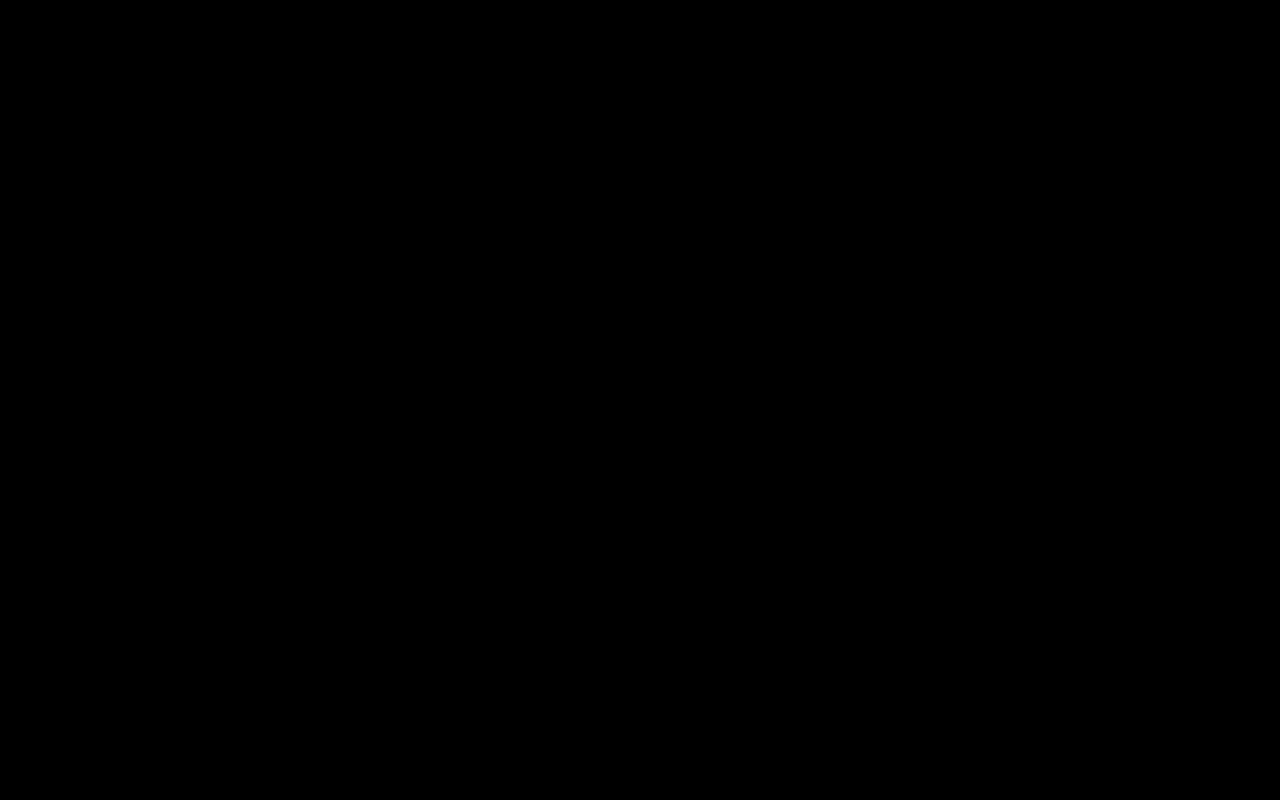
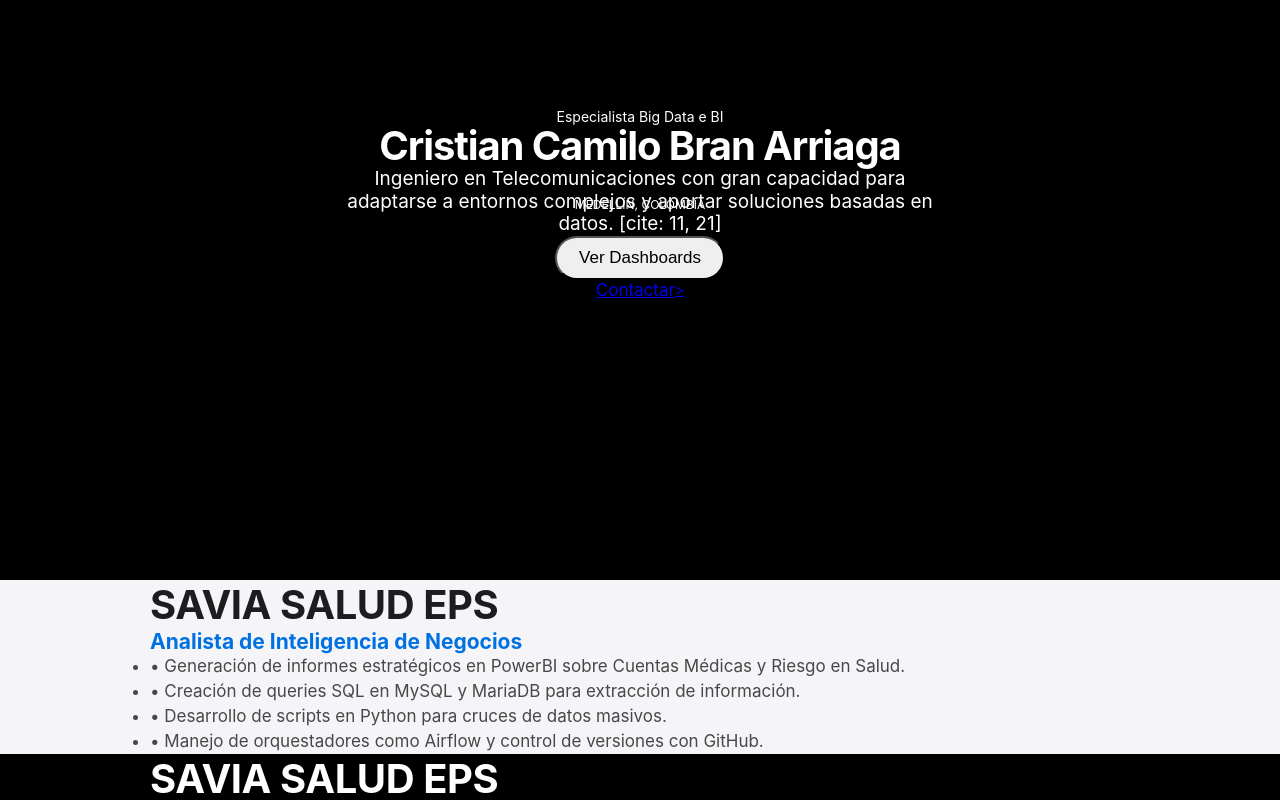
Before and after one commit to cbranarr-star/Hojadevida, a Next.js app: page / in a window 1280 px wide. Shown: the part 220-1020 px from the top of the page. Built offline with nearby package versions, Linux system fonts and the light colour scheme.

Commit message:
Update globals.css

```diff
--- a/app/globals.css
+++ b/app/globals.css
@@ -1,5 +1,102 @@
+@tailwind base;
+@tailwind components;
+@tailwind utilities;
+
+:root {
+  /* Paleta de colores oficial */
+  --apple-black: #000000;
+  --apple-gray: #f5f5f7;
+  --apple-near-black: #1d1d1f;
+  --apple-blue: #0071e3;
+  --apple-link: #0066cc;
+}
+
+* {
+  margin: 0;
+  padding: 0;
+  box-sizing: border-box;
+}
+
 body {
-  font-family: -apple-system, BlinkMacSystemFont, "Segoe UI", Roboto, Helvetica, Arial, sans-serif;
-  -webkit-font-smoothing: antialiased; /* Esto hace que la letra se vea delgada y fina como en Mac */
-  background-color: #000000;
+  /* Tipografía SF Pro fallbacks y suavizado de fuente */
+  font-family: -apple-system, BlinkMacSystemFont, "SF Pro Text", "SF Pro Display", "Helvetica Neue", Arial, sans-serif;
+  -webkit-font-smoothing: antialiased;
+  -moz-osx-font-smoothing: grayscale;
+  background-color: var(--apple-black);
+  color: #ffffff;
 }
+
+/* --- Clases de Utilidad Estilo Apple --- */
+
+/* Títulos con interlineado ajustado y tracking negativo */
+.apple-headline {
+  font-size: 56px;
+  font-weight: 600;
+  line-height: 1.07;
+  letter-spacing: -0.028em;
+}
+
+@media (max-width: 768px) {
+  .apple-headline {
+    font-size: 40px;
+  }
+}
+
+/* Botones tipo Píldora (Pill) */
+.btn-apple-primary {
+  background-color: var(--apple-blue);
+  color: #ffffff;
+  padding: 8px 22px;
+  border-radius: 980px;
+  font-size: 17px;
+  font-weight: 400;
+  transition: all 0.3s ease;
+  display: inline-block;
+}
+
+.btn-apple-primary:hover {
+  background-color: #0077ed;
+  transform: scale(1.02);
+}
+
+/* Navegación con efecto Glassmorphism */
+.nav-glass {
+  background-color: rgba(0, 0, 0, 0.8);
+  backdrop-filter: saturate(180%) blur(20px);
+  -webkit-backdrop-filter: saturate(180%) blur(20px);
+}
+
+/* Secciones de información (Gris Claro) */
+.section-light {
+  background-color: var(--apple-gray);
+  color: var(--apple-near-black);
+}
+
+/* Tarjetas con sombras suaves y difusas */
+.apple-card {
+  background: #ffffff;
+  border-radius: 12px;
+  box-shadow: rgba(0, 0, 0, 0.22) 3px 5px 30px 0px;
+  transition: transform 0.3s ease;
+}
+
+/* Enlaces estilo Apple con Chevron */
+.apple-link {
+  color: var(--apple-blue);
+  font-size: 17px;
+  text-decoration: none;
+}
+
+.apple-link:hover {
+  text-decoration: underline;
+}
+
+/* Animación de entrada para los elementos */
+@keyframes fadeIn {
+  from { opacity: 0; transform: translateY(20px); }
+  to { opacity: 1; transform: translateY(0); }
+}
+
+.animate-apple {
+  animation: fadeIn 0.8s cubic-bezier(0.4, 0, 0.2, 1) forwards;
+}
```
